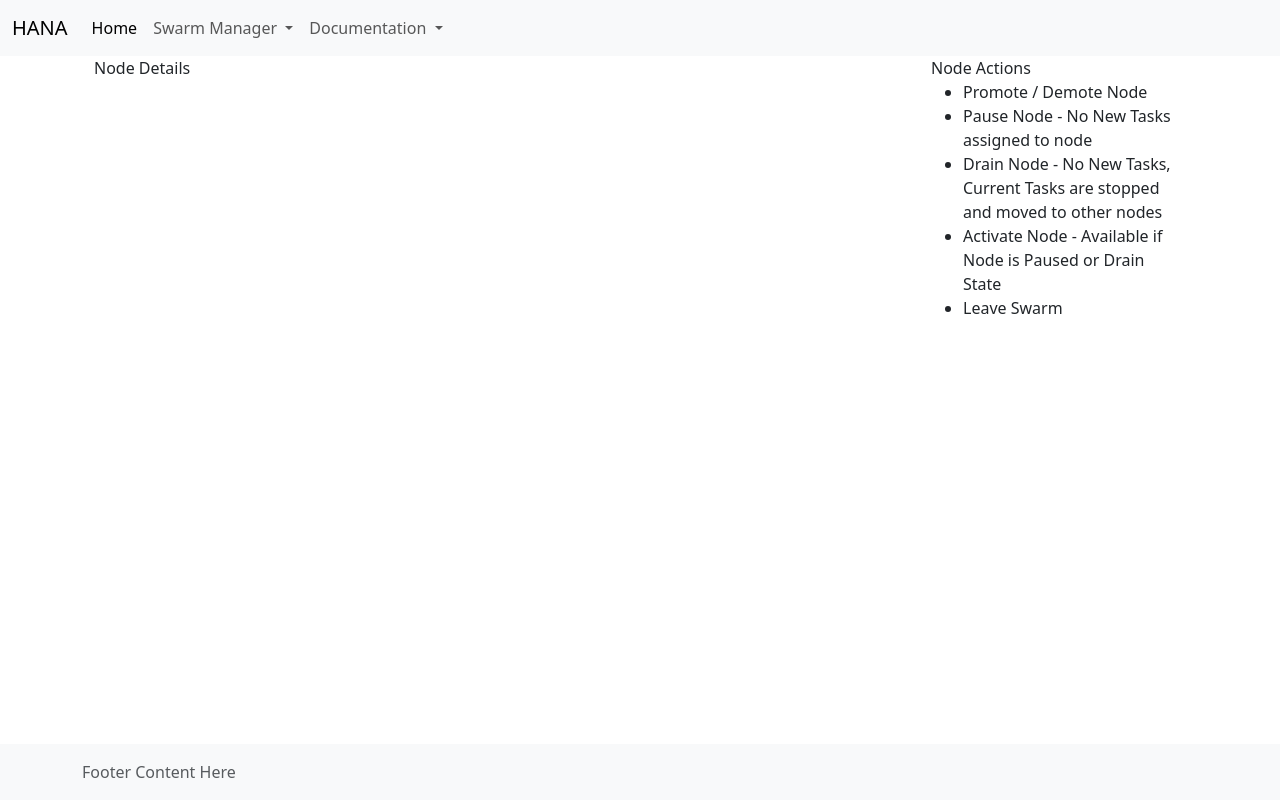
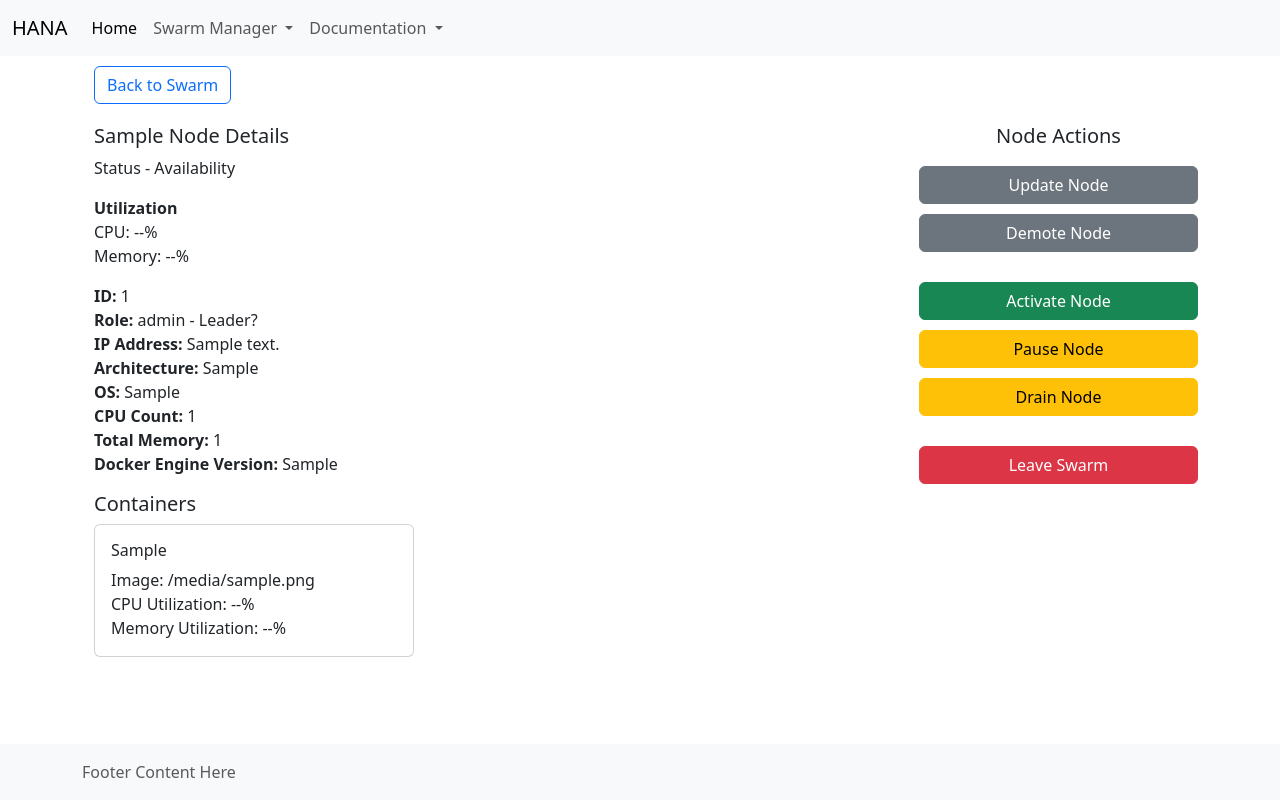
Before and after one commit to kyleranous/hana, a Django app: template hana/swarman/templates/swarman/node_detail.html in a window 1280 px wide. Run offline with Django 4.2, Linux system fonts and the light colour scheme; the template is opened without the code that fills it: most values are stand-ins (such as "Sample title", 1, 10 or a date in 2020); some libraries are stand-ins or nearby versions.

Commit message:
Added buttons for node actions in right panel, Added Node information data, and placeholders for live data, and added a section that displays containers on the node as cards

```diff
--- a/hana/swarman/templates/swarman/node_detail.html
+++ b/hana/swarman/templates/swarman/node_detail.html
@@ -3,23 +3,118 @@
 {% block content %}
 
 <div class="container">
+    <div class="row" style="padding-bottom: 20px">
+        <div class='col' style="padding-top: 10px;">
+        <a class="btn btn-outline-primary" href="{% url 'swarman:swarm-dashboard' node.swarm.id %}">Back to Swarm</a>
+        </div>
+    </div>
     <div class="row">
-        <div class="col-9">
-            Node Details
+        <div class="col-md">
+            <div class="row">
+                <div class="col">
+                    <h5>{{ node.hostname|title }} Details</h5>
+                        <p>
+                             <!-- Live Data - Get from JS -->
+                            Status - Availability
+                        </p>
+                        <p>
+                            <strong>Utilization</strong><br>
+                            <!-- Live Data - Get from JS -->
+                            <span id="node_utilization">
+                                CPU: --%<br>
+                                Memory: --%
+                            </span>
+                        </p>
+                        <p>
+                            <strong>ID:</strong> {{ node.node_id }} <br>
+                            <strong>Role:</strong> {{ node.role }} - Leader? <br>
+                            <strong>IP Address:</strong> {{ node.ip_address }} <br>
+                            <strong>Architecture:</strong> {{ node.node_architecture }} <br>
+                            <strong>OS:</strong> {{ node.os }} <br>
+                            <strong>CPU Count:</strong> {{ node.cpu_count }} <br>
+                            <strong>Total Memory:</strong> {{ node.total_memory }} <br>
+                            <strong>Docker Engine Version:</strong> {{ node.docker_engine }}
+                        </p>
+
+                </div>
+            </div>
+
+            <div class="row">
+                <div class="col">
+                <h5>Containers</h5>
+                {% if containers %}
+                    {% for container in containers %}
+                        {% if container.error %}
+                                {{ container.error }}
+                        {% else %}
+                                <div class="card" style="max-width: 20em; margin-bottom: 10px;">
+                                    <div class="card-body">
+                                        <h6 class="card-title">{{ container.Names.0 }}</h6>
+                                        <p class="card-text">
+                                            Image: {{ container.Image }}<br>
+
+                                            CPU Utilization: <span id="{{ container.Names.0 }}-cpu">--%</span><br>
+                                            Memory Utilization: <span id="{{ container.Names.0 }}-cpu">--%</span><br>
+                                        </p>
+                                    </div>
+                                </div>
+                        {% endif %}
+                    {% endfor %}
+                {% else %}
+                No Containers Running on {{ node.hostname }}
+                {% endif %}
+                </div>
+            </div>
         </div>
-        <div class="col-3">
-            Node Actions
-            <ul>
-                <li>Promote / Demote Node</li>
-                <li>Pause Node - No New Tasks assigned to node</li>
-                <li>Drain Node - No New Tasks, Current Tasks are stopped and moved to other nodes</li>
-                <li>Activate Node - Available if Node is Paused or Drain State</li>
-                <li>Leave Swarm</li>
-
-
-
+        <div class="col-sm-3 text-center">
+            <h5>Node Actions</h5>
+                <div class="row" style="padding-top: 10px;">
+                    <button type="button" class="btn btn-secondary">Update Node</button>
+                </div>
+                <div class="row" style="padding-top: 10px; padding-bottom: 20px;">
+                {% if node.role == "Worker" %}
+                    <button type="button" class="btn btn-secondary">Promote Node</button>
+                {% else %}
+                    <button type="button" class="btn btn-secondary">Demote Node</button>
+                {% endif %}
+                </div>
+                <!-- Live Data - Get from JS The Availability Buttons should be populated by Javascript -->
+                {% if node.get_availability == "Error" %}
+                    Can not get Node Availability
+                {% else %}
+                    {% if node.get_availability != "active" %}
+                    <div class="row" style="padding-top: 10px;">
+                        <button type="button" class="btn btn-success">Activate Node</button>
+                    </div>
+                    {% endif %}
+                    {% if node.get_availability != "pause" %}
+                    <div class="row" style="padding-top: 10px;">
+                        <button type="button" class="btn btn-warning">Pause Node</button>
+                    </div>
+                    {% endif %}
+                    {% if node.get_availability != "drain" %}
+                    <div class="row" style="padding-top: 10px;">
+                        <button type="button" class="btn btn-warning">Drain Node</button>
+                    </div>
+                    {% endif %}
+                {% endif %}
+                <div class="row" style="padding-top: 30px;">
+                    <button type="button" class="btn btn-danger">Leave Swarm</button>
+                </div>
             </ul>
         </div>
     </div>
 </div>
+
+<script language='javascript'>
+function get_container_utilization() {
+    // This function will hit an endpoint that pulls from all the containers
+    // And pulls the information for each container then sums the totals
+    // And populates the Nodes total usage
+
+    //Poll an API Endpoint
+}
+
+window.onload = get_container_utilization()
+</script>
 {% endblock %}
```
